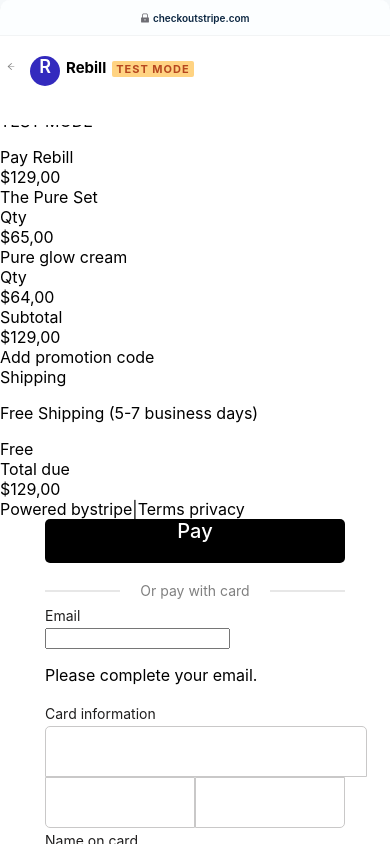
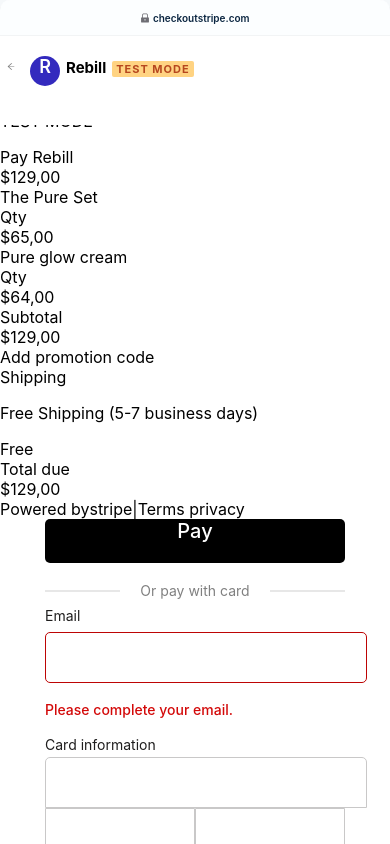
Before and after one commit to anhubacek/Stripe-Challenge, a React (Create React App) app in the folder secondary/: page /preview in a window 390 px wide. Shown: the top 844 px of the page. Built offline with nearby package versions, Linux system fonts and the light colour scheme.

Commit message:
error styles

```diff
--- a/secondary/src/styles/Preview.module.css
+++ b/secondary/src/styles/Preview.module.css
@@ -1237,6 +1237,21 @@
         margin: 4px 0px;
         border: solid 0.5px rgb(201, 200, 200);
          padding: 7px 10px;
+        }
+
+
+    .ConfigureCheckout .Content .Checkout .Right .Content .TemplateThree .ErrorInput{
+        width: 100%;
+        height: 35px;
+        border-radius: 5px;
+        margin: 4px 0px;
+        border: solid 0.5px rgb(189, 4, 4);
+        padding: 7px 10px;
+        color:rgb(189, 4, 4);
+        }
+
+        .ConfigureCheckout .Content .Checkout .Right .Content .TemplateThree .ErrorInput:focus{
+            outline: none;
         }
     .ConfigureCheckout .Content .Checkout .Right .Content .TemplateThree .Bottom:focus{
      outline: solid 3px var(--borderLight);
@@ -1569,7 +1584,12 @@
     }
 
 
-
+    .ConfigureCheckout .Content .Errors{
+        color: rgb(211, 9, 9);
+        font-size: 14px;
+        font-weight: 500;
+
+    }
 
 
 
```
